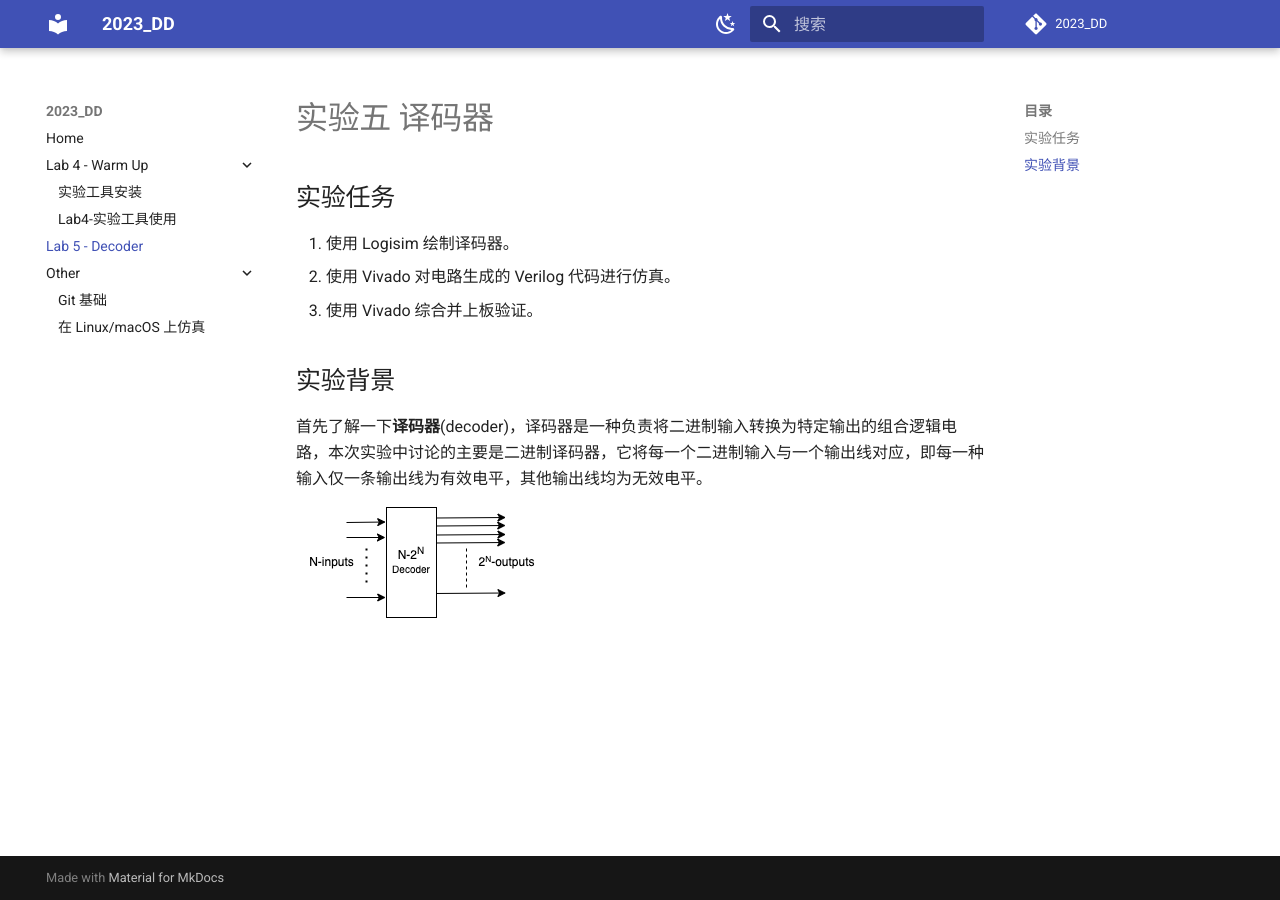
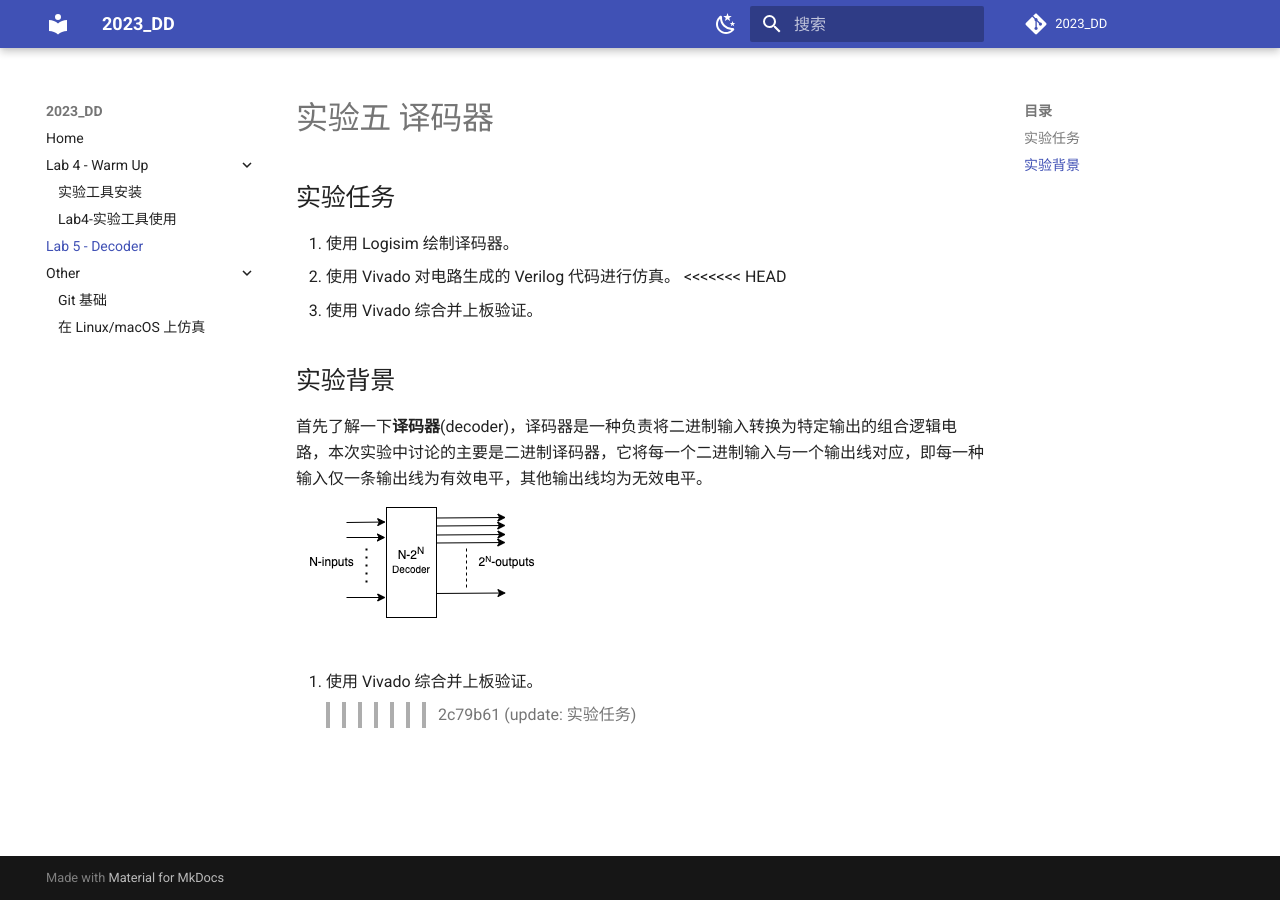
Before and after one commit to Guahao31/2023_DD, an MkDocs documentation site: the page built from docs/lab5/decoder.md, in a window 1280 px wide. Built offline with MkDocs 1.6.1 and Material for MkDocs 9.7.7, drawn with Linux system fonts in a browser that asks for light colours; comment, search, counter and statistics services are not loaded.

Commit message:
update: 实验任务

```diff
--- a/docs/lab5/decoder.md
+++ b/docs/lab5/decoder.md
@@ -4,6 +4,7 @@
 
 1. 使用 Logisim 绘制译码器。
 2. 使用 Vivado 对电路生成的 Verilog 代码进行仿真。
+<<<<<<< HEAD
 3. 使用 Vivado 综合并上板验证。
 
 ## 实验背景
@@ -11,3 +12,6 @@
 首先了解一下**译码器**(decoder)，译码器是一种负责将二进制输入转换为特定输出的组合逻辑电路，本次实验中讨论的主要是二进制译码器，它将每一个二进制输入与一个输出线对应，即每一种输入仅一条输出线为有效电平，其他输出线均为无效电平。
 
 <img src="../pic/decoder_n.png">
+=======
+3. 使用 Vivado 综合并上板验证。
+>>>>>>> 2c79b61 (update: 实验任务)
```
